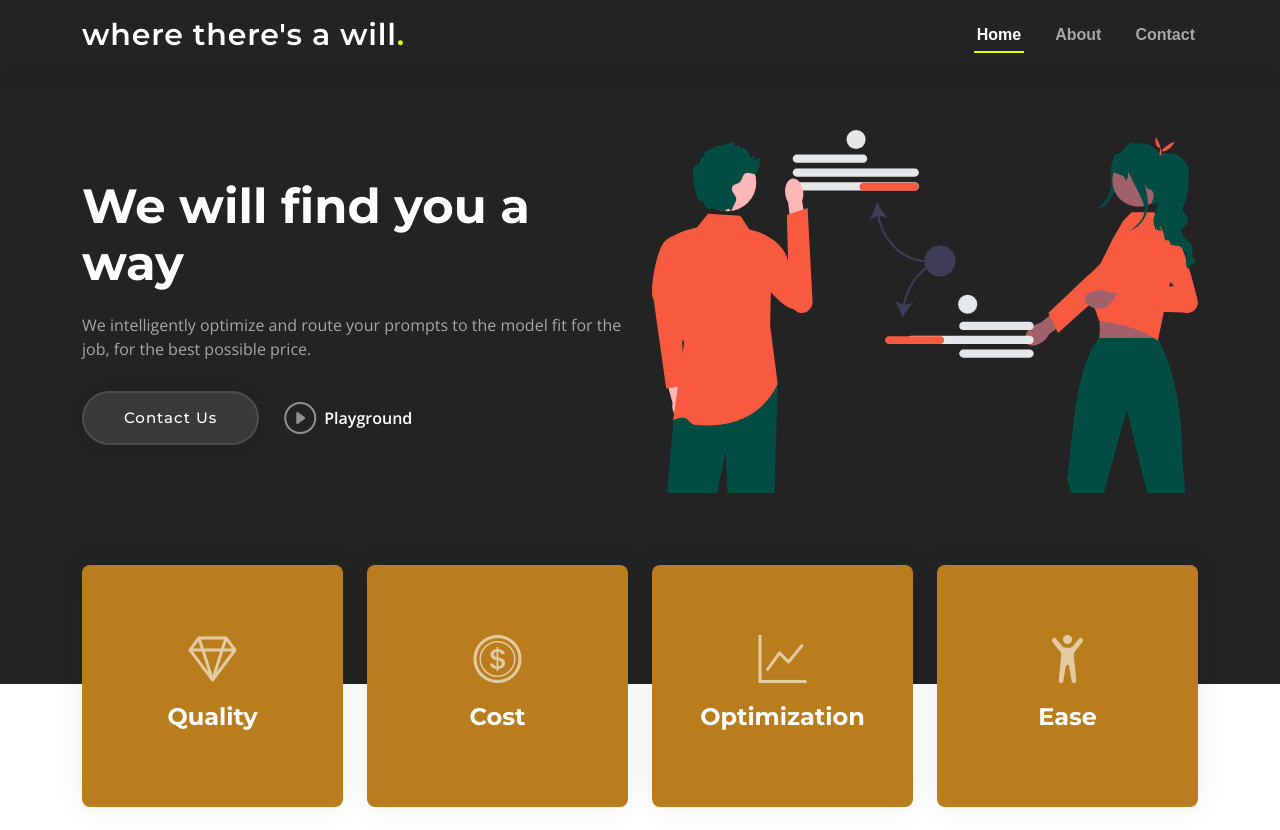
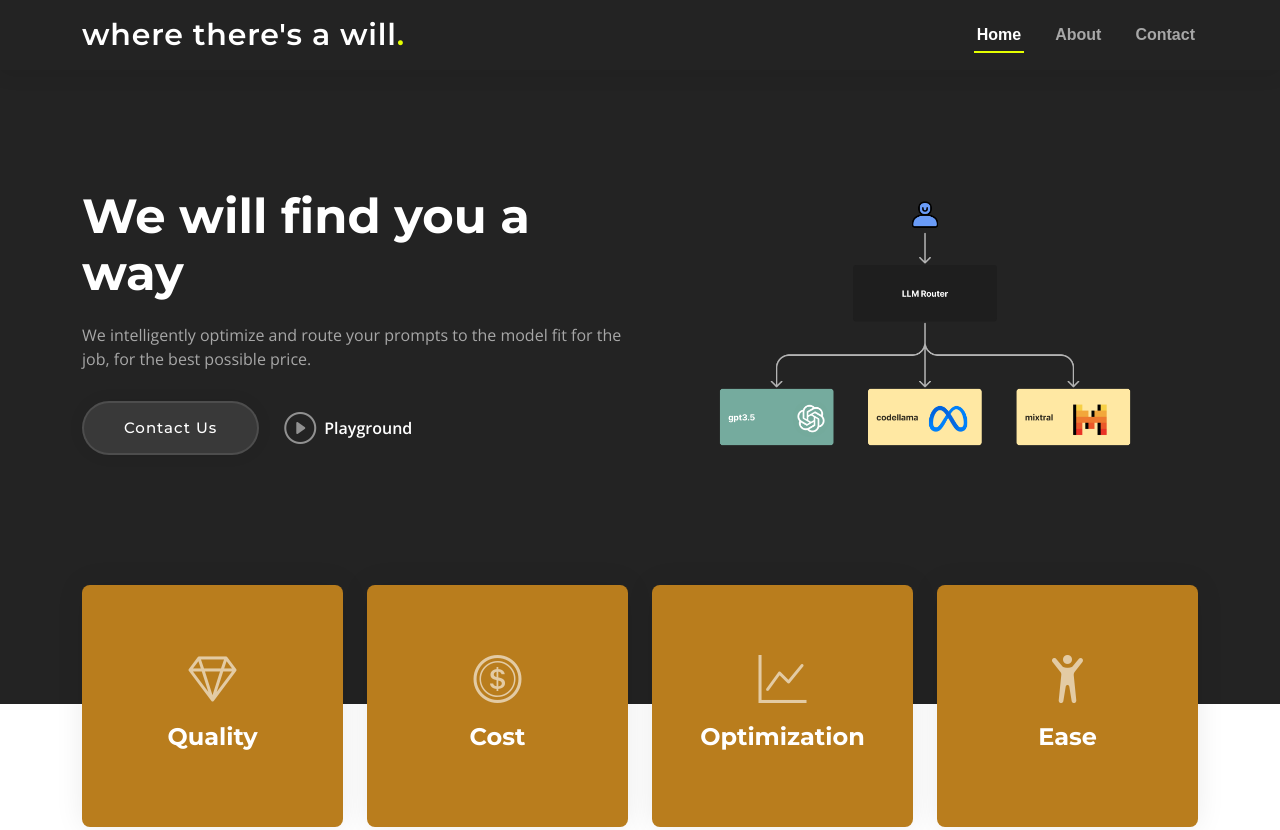
Before and after one commit to ragrouter/ragrouter.github.io, a plain HTML site: page index.html in a window 1280 px wide. Shown: the top 830 px of the page. Drawn offline with nearby package versions, Linux system fonts and the light colour scheme.

Commit message:
update hero

```diff
--- a/index.html
+++ b/index.html
@@ -68,7 +68,7 @@
           </div>
         </div>
         <div class="col-lg-6 order-1 order-lg-2">
-          <img src="assets/img/hero-img.svg" class="img-fluid" alt="">
+          <img src="assets/img/hero-img.png" class="img-fluid" alt="">
         </div>
       </div>
     </div>
```
Also changed, not shown: assets/img/hero-img.png (added).
